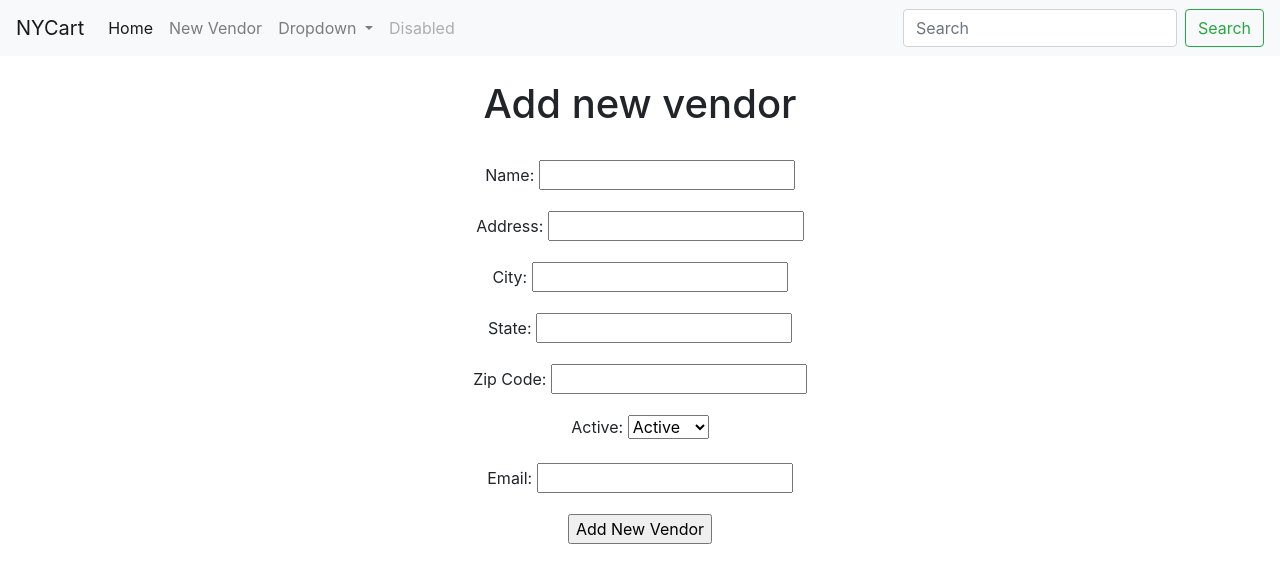
After one commit to Moonsolol/NYCart, a Django app: page /add_vendor/ in a window 1280 px wide. The commit adds this page. Shown: the top 583 px of the page. Run offline with Django 4.2, Linux system fonts and the light colour scheme; some libraries are stand-ins or nearby versions.

Commit message:
Added new vendor form and insertion functionality

```diff
--- a/NYCart/NYCart/settings.py
+++ b/NYCart/NYCart/settings.py
@@ -42,6 +42,7 @@ INSTALLED_APPS = [
     'rest_framework',
     'pages.apps.PagesConfig',
     'app_api.apps.AppApiConfig',
+    'useradmin.apps.UseradminConfig',
 ]
 
 MIDDLEWARE = [
--- /dev/null
+++ b/NYCart/pages/forms.py
@@ -0,0 +1,10 @@
+from django import forms
+from django.apps import apps
+
+Vendor = apps.get_model('app_api', 'Vendor')
+
+class NewVendorForm(forms.ModelForm):
+    class Meta:
+        model = Vendor
+        fields = "__all__"
+        labels = {'zip_code': 'Zip Code'}
--- a/NYCart/pages/templates/pages/navigation_bar.html
+++ b/NYCart/pages/templates/pages/navigation_bar.html
@@ -1,5 +1,5 @@
 <nav class="navbar navbar-expand-lg navbar-light bg-light">
-  <a class="navbar-brand" href="#">NYCart</a>
+  <a class="navbar-brand" href="{% url 'homepage' %}">NYCart</a>
   <button class="navbar-toggler" type="button" data-toggle="collapse" data-target="#navbarSupportedContent" aria-controls="navbarSupportedContent" aria-expanded="false" aria-label="Toggle navigation">
     <span class="navbar-toggler-icon"></span>
   </button>
@@ -7,10 +7,10 @@
   <div class="collapse navbar-collapse" id="navbarSupportedContent">
     <ul class="navbar-nav mr-auto">
       <li class="nav-item active">
-        <a class="nav-link" href="#">Home <span class="sr-only">(current)</span></a>
+        <a class="nav-link" href="{% url 'homepage' %}">Home <span class="sr-only">(current)</span></a>
       </li>
       <li class="nav-item">
-        <a class="nav-link" href="#">Link</a>
+        <a class="nav-link" href="{% url 'add_vendor' %}">New Vendor</a>
       </li>
       <li class="nav-item dropdown">
         <a class="nav-link dropdown-toggle" href="#" id="navbarDropdown" role="button" data-toggle="dropdown" aria-haspopup="true" aria-expanded="false">
--- /dev/null
+++ b/NYCart/pages/templates/pages/new_vendor_form.html
@@ -0,0 +1,17 @@
+{% extends 'base.html' %}
+{% block title %}
+    <title>New Vendor</title>
+{% endblock %}
+{% load crispy_forms_tags %}
+{% block content %}
+    <br>
+    <center>
+        <h1>Add new vendor</h1>
+        <form method="post">
+            {% csrf_token %}
+            <br>
+            {{ form.as_p }}
+            <input type="submit" value="Add New Vendor">
+        </form>
+    </center>
+{% endblock %}
--- a/NYCart/pages/urls.py
+++ b/NYCart/pages/urls.py
@@ -5,4 +5,5 @@ from . import views
 
 urlpatterns = [
     path('', views.home, name='homepage'),
+    path('add_vendor/', views.addVendor.as_view(), name='add_vendor')
 ]
--- a/NYCart/pages/views.py
+++ b/NYCart/pages/views.py
@@ -1,5 +1,23 @@
 from django.shortcuts import render
+from django.views import View
+from django.http import HttpResponseRedirect
+from .forms import NewVendorForm
 
 # Create your views here.
 def home(request):
     return render(request, 'pages/home.html')
+
+class addVendor(View):
+    form_class = NewVendorForm
+    template_name ='pages/new_vendor_form.html'
+
+    def get(self, request, *args, **kwargs):
+        form = NewVendorForm()
+        return render(request, self.template_name, {'form':form})
+
+    def post(self, request, *args, **kwargs):
+        form = self.form_class(request.POST)
+        if form.is_valid():
+            form.save()
+            return HttpResponseRedirect('/')
+        return render(request, self.template_name, {'form':form})
```
